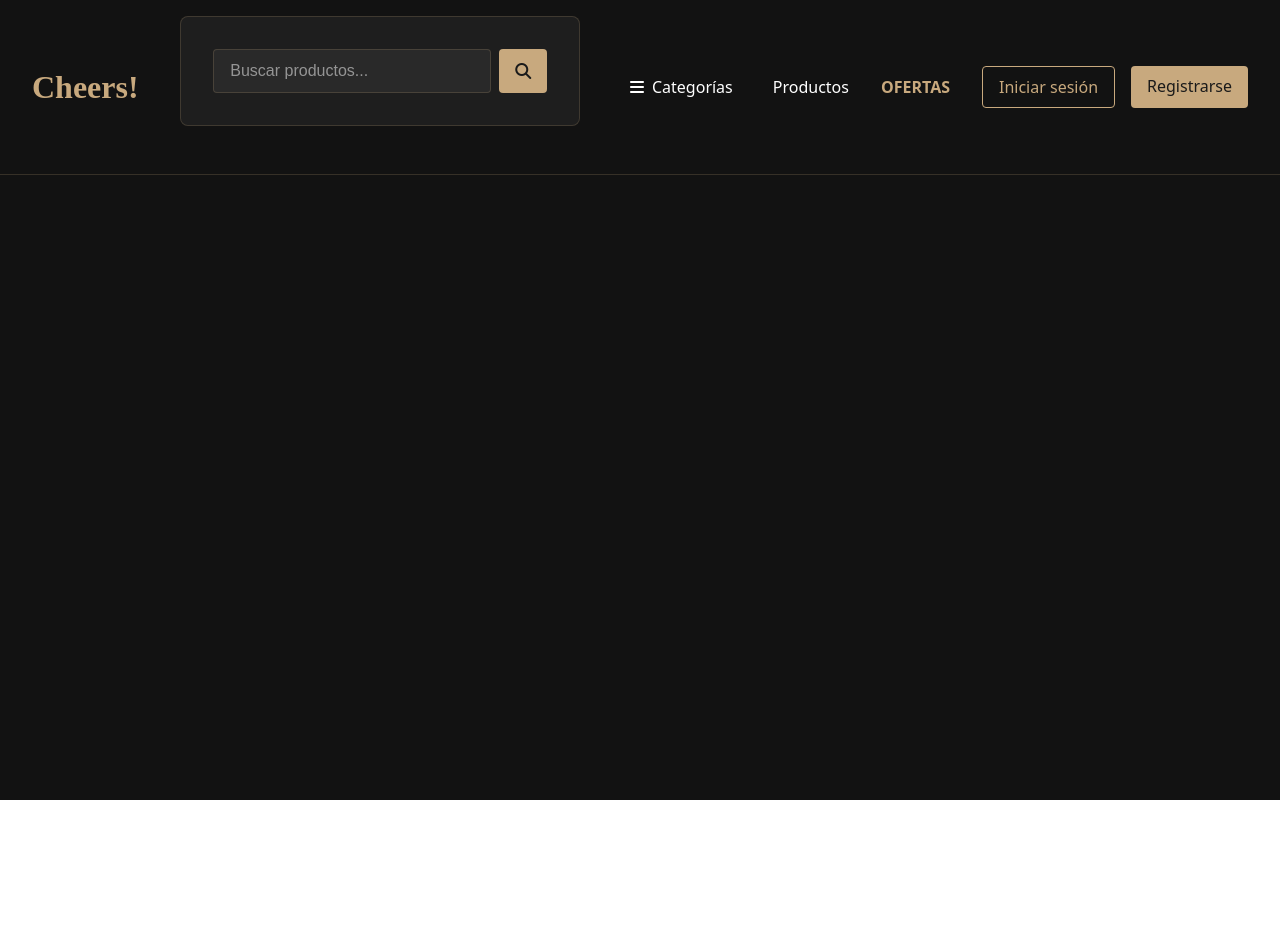
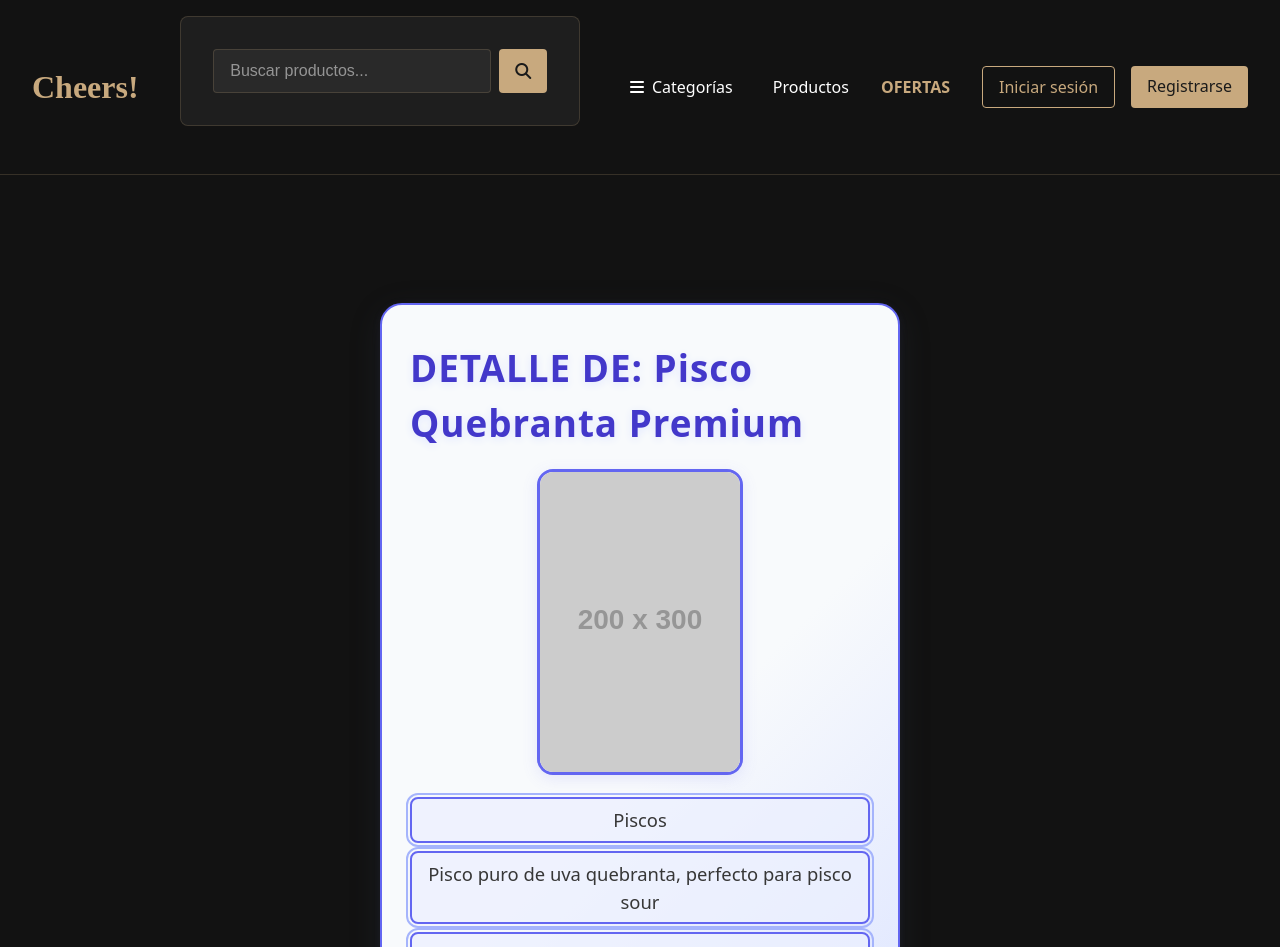
Before and after one commit to aletor26/prograweb-proy-final, a React (Vite) app: page /detalle/1 in a window 1280 px wide. Shown: the top 947 px of the page. Before the commit the page ends 800 px from the top, so only its background shows below. Built offline with nearby package versions, Linux system fonts and the light colour scheme.

Commit message:
boton de agregar, detalle de producto

```diff
--- /dev/null
+++ b/src/components/Detalles_producto/detalles_producto.tsx
@@ -0,0 +1,21 @@
+import { useMemo } from 'react';
+import { products } from '../../data/products';
+
+export function Detalle({ id }: { id: string | number | undefined }) {
+  const product = useMemo(() => {
+    return products.find(p => String(p.id) === String(id)) || null;
+  }, [id]);
+
+  if (!product) return <div>Producto no encontrado</div>;
+
+  return (
+    <div>
+      <h2>DETALLE DE: {product.name}</h2>
+      <img src={product.image} alt={product.name} />
+      <p>{product.category}</p>
+      <p>{product.description}</p>
+      <p>S/. {product.price}</p>
+      {/* Puedes mostrar más campos si existen */}
+    </div>
+  );
+}
--- /dev/null
+++ b/src/pages/DetalleProducto/DetalleProducto.css
@@ -0,0 +1,65 @@
+.detalle-producto-container {
+  max-width: 520px;
+  margin: 48px auto;
+  padding: 36px 28px 32px 28px;
+  background: linear-gradient(135deg, #f8fafc 60%, #e0e7ff 100%);
+  border-radius: 22px;
+  box-shadow: 0 8px 32px rgba(60, 72, 88, 0.18), 0 1.5px 8px rgba(80, 80, 160, 0.10);
+  display: flex;
+  flex-direction: column;
+  align-items: center;
+  border: 2px solid #6366f1;
+  transition: box-shadow 0.3s;
+}
+
+.detalle-producto-container:hover {
+  box-shadow: 0 12px 40px rgba(99, 102, 241, 0.22), 0 2px 12px rgba(80, 80, 160, 0.13);
+}
+
+.detalle-producto-container h2 {
+  font-size: 2.3rem;
+  margin-bottom: 18px;
+  color: #4338ca;
+  letter-spacing: 1px;
+  text-shadow: 0 2px 8px #e0e7ff;
+}
+
+.detalle-producto-container img {
+  display: block;
+  margin: 0 auto 22px auto;
+  max-width: 260px;
+  border-radius: 16px;
+  box-shadow: 0 4px 16px rgba(99, 102, 241, 0.13);
+  border: 3px solid #6366f1;
+  background: #fff;
+  transition: transform 0.2s;
+}
+.detalle-producto-container img:hover {
+  transform: scale(1.04) rotate(-2deg);
+}
+
+.detalle-producto-container p {
+  font-size: 1.15rem;
+  margin: 8px 0;
+  color: #373737;
+  background: rgba(236, 239, 255, 0.7);
+  padding: 7px 16px;
+  border-radius: 8px;
+  box-shadow: 0 1px 4px rgba(99, 102, 241, 0.06);
+  width: 100%;
+  text-align: center;
+  /* Contorno llamativo */
+  border: 2px solid #6366f1;
+  outline: 2.5px solid #a5b4fc;
+  outline-offset: 2px;
+}
+
+@media (max-width: 600px) {
+  .detalle-producto-container {
+    padding: 18px 6px;
+    max-width: 98vw;
+  }
+  .detalle-producto-container img {
+    max-width: 90vw;
+  }
+}
--- /dev/null
+++ b/src/pages/DetalleProducto/DetalleProducto.tsx
@@ -0,0 +1,15 @@
+import { useParams } from 'react-router-dom';
+import { Detalle } from '../../components/Detalles_producto/detalles_producto';
+import './DetalleProducto.css';
+
+const DetalleProducto = () => {
+  const { id } = useParams();
+
+  return (
+    <div className="detalle-producto-container">
+      <Detalle id={id} />
+    </div>
+  );
+};
+
+export default DetalleProducto;
--- a/src/pages/Search/Search.css
+++ b/src/pages/Search/Search.css
@@ -89,3 +89,25 @@
     height: 150px;
   }
 }
+
+.add-to-cart-button:hover {
+  background: linear-gradient(90deg, #4338ca 60%, #6366f1 100%);
+  transform: translateY(-2px) scale(1.03);
+  border-color: #000;
+}
+
+.add-to-cart-button {
+  display: block;
+  width: 100%;
+  padding: 0.7rem 0;
+  margin-top: 0.7rem;
+  background: linear-gradient(90deg, #6366f1 60%, #4338ca 100%);
+  color: #fff;
+  font-weight: 600;
+  border: 4px solid #111; /* Borde negro más grueso */
+  border-radius: 8px;
+  cursor: pointer;
+  font-size: 1rem;
+  box-shadow: 0 2px 8px rgba(99,102,241,0.10);
+  transition: background 0.2s, transform 0.15s, border-color 0.2s;
+}
--- a/src/pages/Search/Search.tsx
+++ b/src/pages/Search/Search.tsx
@@ -1,12 +1,16 @@
 import { useState } from 'react';
-import { useSearchParams } from 'react-router-dom';
+import { useSearchParams, useNavigate } from 'react-router-dom';
 import { products } from '../../data/products';
+import { useCart } from '../../context/CartContext';
+
 import './Search.css';
 
 const Search = () => {
   const [searchParams] = useSearchParams();
   const query = searchParams.get('q') || '';
   const [isLoading] = useState(false);
+  const navigate = useNavigate();
+  const { addToCart } = useCart();
 
   const searchResults = products.filter(product =>
     product.name.toLowerCase().includes(query.toLowerCase()) ||
@@ -33,6 +37,20 @@ const Search = () => {
                 <h3>{product.name}</h3>
                 <p className="product-category">{product.category}</p>
                 <p className="product-price">S/. {product.price.toFixed(2)}</p>
+              <button
+                  className="add-to-cart-button"
+                  onClick={() => navigate(`/detalle/${product.id}`)}
+                >
+                  Ver detalle
+                </button>
+              <button
+                className="add-to-cart-button"
+                onClick={() => addToCart(product)}
+              >
+                Agregar al carrito
+              </button>
+
+
               </div>
             </div>
           ))}
--- a/src/routes.tsx
+++ b/src/routes.tsx
@@ -26,6 +26,7 @@ import ProductForm from './pages/Admin/Products/ProductForm';
 import AdminUsers from './pages/Admin/Users/AdminUsers';
 import UserForm from './pages/Admin/Users/UserForm';
 import SavedItems from './pages/SavedItems/SavedItems';
+import DetalleProducto from './pages/DetalleProducto/DetalleProducto';
 
 interface AdminRouteProps {
   children: React.ReactNode;
@@ -62,6 +63,7 @@ const AppRoutes = () => {
       <Route path="/login" element={<Login />} />
       <Route path="/register" element={<Register />} />
       <Route path="/forgot-password" element={<ForgotPassword />} />
+      <Route path="/detalle/:id" element={<DetalleProducto />} />
 
       {/* Rutas protegidas - Solo clientes */}
       <Route path="/cart" element={
@@ -78,6 +80,7 @@ const AppRoutes = () => {
           </CustomerRoute>
         </ProtectedRoute>
       } />
+
       <Route path="/order-complete" element={
         <ProtectedRoute>
           <CustomerRoute>
```
Also changed, not shown: src/pages/ProductDetail/ProductDetail.tsx (+29 -26 lines).
